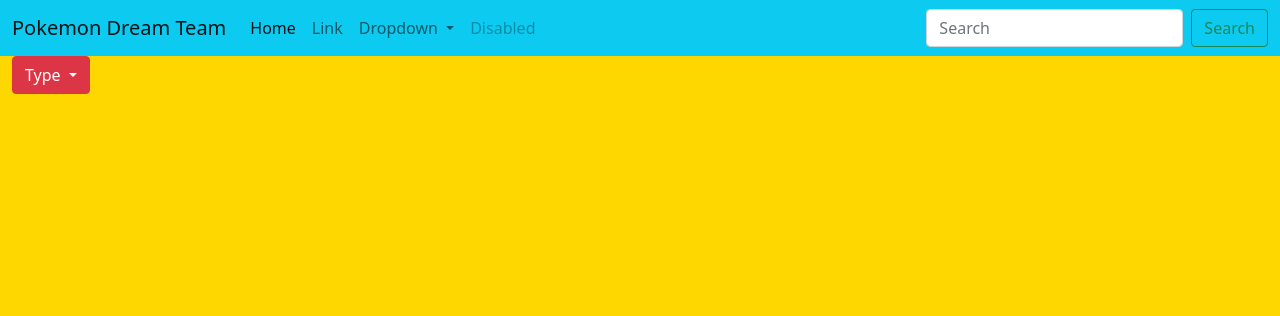
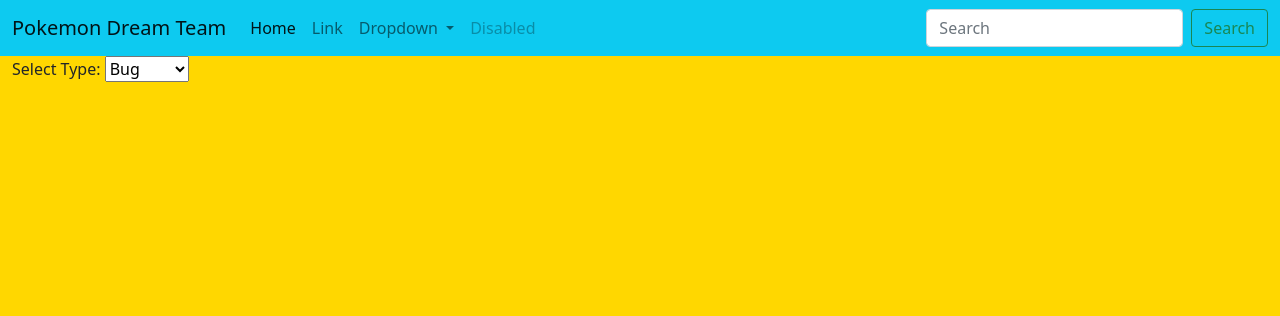
Before and after one commit to kelseyv4/Group-Project-2, a Flask app: page /api/intra_type_comparison in a window 1280 px wide. Shown: the top 316 px of the page. Run offline with Flask 2, Linux system fonts and the light colour scheme; data that the repository does not hold is empty; some libraries are stand-ins or nearby versions.

Commit message:
removed Bootstrap dropdown and added basic HTML dropdown

```diff
--- a/app.py
+++ b/app.py
@@ -112,26 +112,7 @@ def note_postgres():
 
 @app.route("/api/intra_type_comparison")
 def intra_type():
-
-    notes = db.session.query(pokemon)
-    data = []
-
-    for item in notes:
-        item = {
-            "_id": item.pokedex_number,
-            "name": item.name,
-            "atk": item.attack,
-            "def": item.defense,
-            "hp": item.hp,
-            "sp_atk": item.sp_attack,
-            "sp_def": item.sp_defense,
-            "spd": item.speed,
-            "type1": item.type1,
-            "type2": item.type2
-        }
-        data.append(item)
-
-    return render_template("intra_type.html", data=data)
+    return render_template("intra_type.html")
 
 if __name__ == "__main__":
     app.run(debug=True)
--- a/static/js/main.js
+++ b/static/js/main.js
@@ -4,30 +4,207 @@ function init() {
         var poke_data = data
         console.log(poke_data)
 
-    buildChart(poke_data)
+    // buildChart(poke_data)
+
+    // eventHandler()
 
     })
 }
 
-function buildChart(poke_data) {
-    var dropdown = d3.select(".dropdown-menu")
-    var menu_type = dropdown.property("value")
+function buildChart(data) {
+    var name = ["N/A"]
+    var atk = [0]
+    var def = [0]
+    var hp = [0]
+    var spatk = [0]
+    var spdef = [0]
+    var spd = [0]
 
-    var type1 = [poke_data[0].type1]
-    var type2 = [poke_data[0].type2]
-    var name = [poke_data[0].name]
-    var atk = [String(poke_data[0].attack)]
-    var def = [String(poke_data[0].defense)]
-    var hp = [String(poke_data[0].hp)]
-    var spatk = [String(poke_data[0].sp_attack)]
-    var spdef = [String(poke_data[0].sp_defense)]
-    var spd = [String(poke_data[0].speed)]
+    var trace1 = {
+        type: 'scatter',
+        x: atk,
+        y: name,
+        mode: 'markers',
+        name: 'Attack',
+        marker: {
+        color: 'rgba(204, 0, 0, 0.50)',
+        line: {
+            color: 'rgba(156, 165, 196, 1.0)',
+            width: 1,
+        },
+        symbol: 'diamond-open',
+        size: 16
+        }
+    };
 
-    // data.forEach(item => {
-    //     if (item.type1 === menu_type | item.type2 === menu_type) {
-    //         console.log(item)
-    //     }
-    // })
+    var trace2 = {
+        type: 'scatter',
+        x: def,
+        y: name,
+        mode: 'markers',
+        name: 'Defense',
+        marker: {
+        color: 'rgba(0, 0, 204, .50)',
+        line: {
+            color: 'rgba(156, 165, 196, 1.0)',
+            width: 1,
+        },
+        symbol: 'square-open',
+        size: 16
+        }
+    };
+
+    var trace3 = {
+        type: 'scatter',
+        x: hp,
+        y: name,
+        mode: 'markers',
+        name: 'Hit Points',
+        marker: {
+        color: 'rgba(0, 204, 0, 0.50)',
+        line: {
+            color: 'rgba(156, 165, 196, 1.0)',
+            width: 1,
+        },
+        symbol: 'cross-open',
+        size: 16
+        }
+    };
+
+    var trace4 = {
+        type: 'scatter',
+        x: spatk,
+        y: name,
+        mode: 'markers',
+        name: 'Special Attack',
+        marker: {
+        color: 'rgba(204, 204, 0, 0.50)',
+        line: {
+            color: 'rgba(156, 165, 196, 1.0)',
+            width: 1,
+        },
+        symbol: 'star-diamond-open',
+        size: 16
+        }
+    };
+
+    var trace5 = {
+        type: 'scatter',
+        x: spdef,
+        y: name,
+        mode: 'markers',
+        name: 'Special Defense',
+        marker: {
+        color: 'rgba(204, 0, 204, 0.50)',
+        line: {
+            color: 'rgba(156, 165, 196, 1.0)',
+            width: 1,
+        },
+        symbol: 'star-square-open',
+        size: 16
+        }
+    };
+
+    var trace6 = {
+        type: 'scatter',
+        x: spd,
+        y: name,
+        mode: 'markers',
+        name: 'Speed',
+        marker: {
+        color: 'rgba(0, 204, 204, 0.50)',
+        line: {
+            color: 'rgba(156, 165, 196, 1.0)',
+            width: 1,
+        },
+        symbol: 'circle-open',
+        size: 16
+        }
+    };
+
+    var data = [trace1,trace2,trace3,trace4,trace5,trace6]
+
+    layout = {
+        title:"Intra-Type Stat Comparison",
+        xaxis: {
+            showgrid: false,
+            showline: true,
+            linecolor: 'rgb(102, 102, 102)',
+            titlefont: {
+                font: {
+                color: 'rgb(204, 204, 204)'
+                }
+            },
+            tickfont: {
+                font: {
+                color: 'rgb(102, 102, 102)'
+                }
+            },
+            autotick: false,
+            dtick: 10,
+            ticks: 'outside',
+            tickcolor: 'rgb(102, 102, 102)'
+            },
+        margin: {
+            l: 140,
+            r: 40,
+            b: 50,
+            t: 80
+            },
+        legend: {
+            font: {
+                size: 10,
+            },
+            yanchor: 'middle',
+            xanchor: 'right'
+            },
+        width: 600,
+        height: 600,
+        paper_bgcolor: 'rgb(254, 247, 234)',
+        plot_bgcolor: 'rgb(254, 247, 234)',
+        hovermode: 'closest'
+        };
+
+    Plotly.newPlot("chart",data,layout)
+}
+
+function updateChart(data) {
+    // var dropdown_item = d3.select(".dropdown-item")
+    // var menu_type = dropdown_item.property("value")
+
+    console.log(data)
+
+    // var type1 = [data[0].type1]
+    // var type2 = [data[0].type2]
+    // var name = [data[0].name]
+    // var atk = [String(data[0].attack)]
+    // var def = [String(data[0].defense)]
+    // var hp = [String(data[0].hp)]
+    // var spatk = [String(data[0].sp_attack)]
+    // var spdef = [String(data[0].sp_defense)]
+    // var spd = [String(data[0].speed)]
+
+    var name = []
+    var atk = []
+    var def = []
+    var hp = []
+    var spatk = []
+    var spdef = []
+    var spd = []
+
+    data.forEach(item => {
+        if (item.type1 === "grass" | item.type2 === "grass") {
+            // console.log(item)
+
+            name.push(item.name)
+            atk.push(String(item.attack))
+            def.push(String(item.defense))
+            hp.push(String(item.hp))
+            spatk.push(String(item.sp_attack))
+            spdef.push(String(item.sp_defense))
+            spd.push(String(item.speed))
+        }
+    })
 
     var trace1 = {
         type: 'scatter',
@@ -176,20 +353,13 @@ function buildChart(poke_data) {
 
     Plotly.newPlot("chart",data,layout)
 
-    console.log(atk)
-    console.log(def)
-    console.log(hp)
-    console.log(spatk)
-    console.log(spdef)
-    console.log(spd)
-
 }
 
-// function eventHandler() {
-//     var dropdown = d3.select(".dropdown-menu")
-//     var menu_type = dropdown.property("value")
+function eventHandler() {
+    var dropdown_item = d3.select(".dropdown-item")
+    var menu_type = dropdown_item.property("value")
 
-//     dropdown.on("change",buildChart())
-// }
+    dropdown_item.on("change",updateChart(menu_type))
+}
 
 init()
--- a/templates/intra_type.html
+++ b/templates/intra_type.html
@@ -74,29 +74,52 @@
           </div> -->
 
           <div class="col">
-            <div class="dropdown">
-              <button class="btn btn-danger dropdown-toggle" type="button" id="dropdownMenuButton1" data-bs-toggle="dropdown" aria-expanded="false">
+            <label for="type">Select Type:</label>
+
+            <select name="type" id="dropdown">
+              <option value="bug">Bug</option>
+              <option value="dark">Dark</option>
+              <option value="dragon">Dragon</option>
+              <option value="electric">Electric</option>
+              <option value="fairy">Fairy</option>
+              <option value="fighting">Fighting</option>
+              <option value="fire">Fire</option>
+              <option value="flying">Flying</option>
+              <option value="ghost">Ghost</option>
+              <option value="grass">Grass</option>
+              <option value="ground">Ground</option>
+              <option value="ice">Ice</option>
+              <option value="normal">Normal</option>
+              <option value="poison">Poison</option>
+              <option value="psychic">Psychic</option>
+              <option value="rock">Rock</option>
+              <option value="steel">Steel</option>
+              <option value="water">Water</option>
+
+            </select>
+            <!-- <div class="dropdown"> -->
+              <!-- <button class="btn btn-danger dropdown-toggle" type="button" id="dropdownMenuButton1" data-bs-toggle="dropdown" aria-expanded="false">
                 Type
               </button>
-              <ul class="dropdown-menu" aria-labelledby="dropdownMenuButton1" onchange="buildChart(this.value)">
-                <li><a class="dropdown-item" value="bug">Bug</li>
-                <li><a class="dropdown-item" value="dark">Dark</li>
-                <li><a class="dropdown-item" value="dragon">Dragon</li>
-                <li><a class="dropdown-item" value="electric">Electric</li>
-                <li><a class="dropdown-item" value="fairy">Fairy</li>
-                <li><a class="dropdown-item" value="fighting">Fighting</li>
-                <li><a class="dropdown-item" value="fire">Fire</li>
-                <li><a class="dropdown-item" value="flying">Flying</li>
-                <li><a class="dropdown-item" value="ghost">Ghost</li>
-                <li><a class="dropdown-item" value="grass">Grass</li>
-                <li><a class="dropdown-item" value="ground">Ground</li>
-                <li><a class="dropdown-item" value="ice">Ice</li>
-                <li><a class="dropdown-item" value="normal">Normal</li>
-                <li><a class="dropdown-item" value="poison">Poison</li>
-                <li><a class="dropdown-item" value="psychic">Psychic</li>
-                <li><a class="dropdown-item" value="rock">Rock</li>
-                <li><a class="dropdown-item" value="steel">Steel</li>
-                <li><a class="dropdown-item" value="water">Water</li>
+              <ul class="dropdown-menu" aria-labelledby="dropdownMenuButton1" >
+                <li><a class="dropdown-item" value="bug" onchange="updateChart(this.value)">Bug</li>
+                <li><a class="dropdown-item" value="dark" onchange="updateChart(this.value)">Dark</li>
+                <li><a class="dropdown-item" value="dragon" onchange="updateChart(this.value)">Dragon</li>
+                <li><a class="dropdown-item" value="electric" onchange="updateChart(this.value)">Electric</li>
+                <li><a class="dropdown-item" value="fairy" onchange="updateChart(this.value)">Fairy</li>
+                <li><a class="dropdown-item" value="fighting" onchange="updateChart(this.value)">Fighting</li>
+                <li><a class="dropdown-item" value="fire" onchange="updateChart(this.value)">Fire</li>
+                <li><a class="dropdown-item" value="flying" onchange="updateChart(this.value)">Flying</li>
+                <li><a class="dropdown-item" value="ghost" onchange="updateChart(this.value)">Ghost</li>
+                <li><a class="dropdown-item" value="grass" onchange="updateChart(this.value)">Grass</li>
+                <li><a class="dropdown-item" value="ground" onchange="updateChart(this.value)">Ground</li>
+                <li><a class="dropdown-item" value="ice" onchange="updateChart(this.value)">Ice</li>
+                <li><a class="dropdown-item" value="normal" onchange="updateChart(this.value)">Normal</li>
+                <li><a class="dropdown-item" value="poison" onchange="updateChart(this.value)">Poison</li>
+                <li><a class="dropdown-item" value="psychic" onchange="updateChart(this.value)">Psychic</li>
+                <li><a class="dropdown-item" value="rock" onchange="updateChart(this.value)">Rock</li>
+                <li><a class="dropdown-item" value="steel" onchange="updateChart(this.value)">Steel</li>
+                <li><a class="dropdown-item" value="water" onchange="updateChart(this.value)">Water</li> -->
               </ul>
             </div>
           </div>
```
Lines whose indentation alone changed are shown as unchanged.
